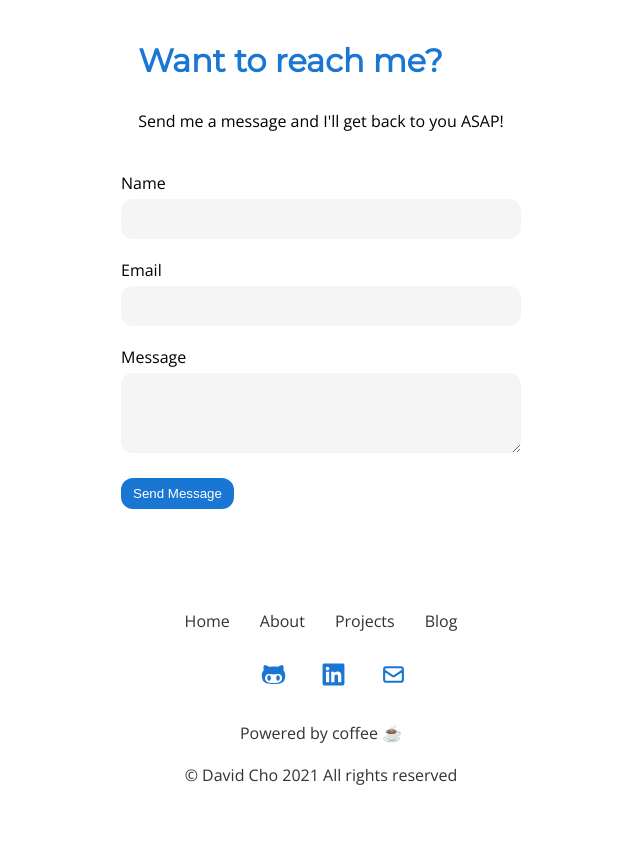
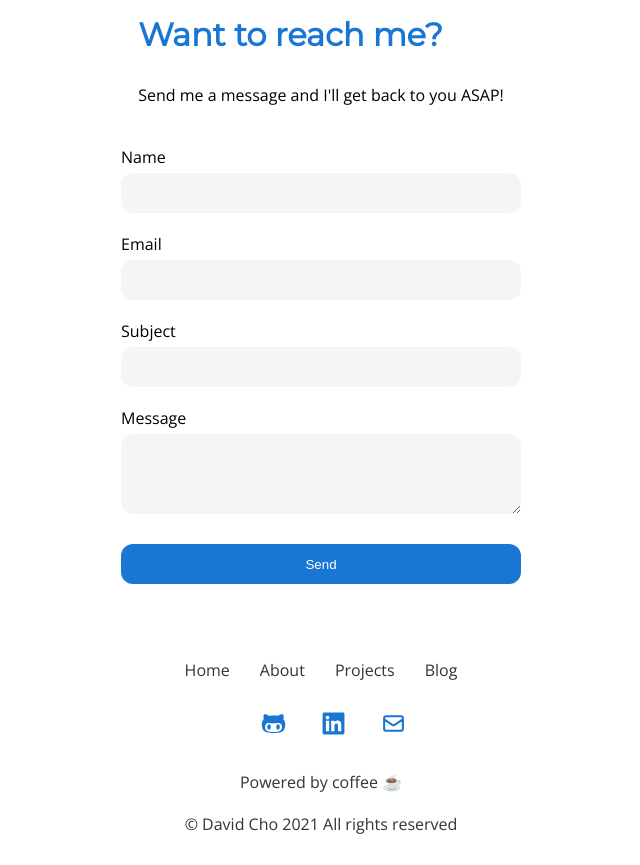
Before and after one commit to hoopslam/portfoliov2, a Next.js app: page / in a window 1280 px wide. Shown: the part 4200-5065 px from the top of the page, without its empty margins (319-959 px from the left). Before the commit the page ends 5016 px from the top, so only its background shows below. Built offline with nearby package versions, Linux system fonts and the light colour scheme.

Commit message:
removed nodemailer and added emailjs

```diff
--- a/components/Home/HomeContact.jsx
+++ b/components/Home/HomeContact.jsx
@@ -1,6 +1,6 @@
 import styled from "styled-components";
 import ContactForm from "../ui/ContactForm";
-import Fade from "react-reveal";
+import Fade from "react-reveal/Fade";
 
 const HomeContact = () => {
   return (
--- a/components/ui/ContactForm.jsx
+++ b/components/ui/ContactForm.jsx
@@ -1,50 +1,32 @@
 import styled from "styled-components";
-import { useState } from "react";
-import { StyledButton } from "../../styles/GlobalStyle";
+import emailjs from 'emailjs-com';
 
 const ContactForm = () => {
-  const [name, setName] = useState("");
-  const [email, setEmail] = useState("");
-  const [message, setMessage] = useState("");
-  const [submitted, setSubmitted] = useState(false);
+  function sendEmail(e) {
+		e.preventDefault();
 
-  const handleSubmit = async (e) => {
-    e.preventDefault();
-
-    const data = {
-      name,
-      email,
-      message,
-    };
-
-    try {
-      const res = await (
-        await fetch("/api/contact", {
-          method: "POST",
-          headers: {
-            Accept: "application/json, text/plain, */*",
-            "Content-Type": "application/json",
-          },
-          body: JSON.stringify(data),
-        })
-      ).json();
-      console.log(res);
-    } catch (err) {
-      console.error(err);
-    }
-  };
+		emailjs
+			.sendForm("service_f4t6rk9", "template_hx5g5sc", e.target, "user_XtYyMqV78dTetP6lLHnBA")
+			.then(
+				(result) => {
+					console.log(result.text);
+          alert("Message Sent!")
+				},
+				(error) => {
+					console.log(error.text);
+				}
+			);
+		e.target.reset();
+	}
 
   return (
-    <FormContainer>
+    <FormContainer onSubmit={sendEmail}>
       <InputGroup>
         <label htmlFor="name">Name</label>
         <input
           type="text"
           name="name"
           required
-          onChange={(e) => {
-            setName(e.target.value);
-          }}
         />
       </InputGroup>
       <InputGroup>
@@ -53,9 +35,14 @@ const ContactForm = () => {
           type="email"
           required
           name="email"
-          onChange={(e) => {
-            setEmail(e.target.value);
-          }}
+        />
+      </InputGroup>
+      <InputGroup>
+        <label htmlFor="subject">Subject</label>
+        <input
+          type="text"
+          required
+          name="subject"
         />
       </InputGroup>
       <InputGroup>
@@ -64,16 +51,11 @@ const ContactForm = () => {
           name="message"
           row="10"
           col="40"
-          onChange={(e) => {
-            setMessage(e.target.value);
-          }}
           required
         />
       </InputGroup>
       <InputGroup>
-        <StyledButton onClick={(e) => handleSubmit(e)}>
-          Send Message
-        </StyledButton>
+        <input type="submit" value="Send" className="submit"/>
       </InputGroup>
     </FormContainer>
   );
@@ -117,4 +99,13 @@ const InputGroup = styled.div`
   textarea {
     height: 80px;
   }
+
+  .submit {
+    background-color: ${({ theme }) => theme.primary};
+    color: ${({ theme }) => (theme.primary === "#00ff37" ? "#000" : "#fff")};
+    :hover {
+      cursor: pointer;
+      background-color: ${({ theme }) => (theme.primary === "#00ff37" ? "#00cc00" : theme.dark)};
+    }
+  }
 `;
--- a/package.json
+++ b/package.json
@@ -10,9 +10,8 @@
   },
   "dependencies": {
     "better-react-spinkit": "^2.0.4",
-    "dotenv": "^10.0.0",
+    "emailjs-com": "^3.2.0",
     "next": "11.0.1",
-    "nodemailer": "^6.6.3",
     "react": "17.0.2",
     "react-dom": "17.0.2",
     "react-icons": "^4.2.0",
--- a/pages/api/contact.js
+++ /dev/null
@@ -1,29 +0,0 @@
-const nodemailer = require("nodemailer");
-require("dotenv").config();
-
-export default function (req, res) {
-  const pword = process.env.pword;
-  let transporter = nodemailer.createTransport({
-    service: "gmail",
-    auth: {
-      user: "hoopslamburneremail@gmail.com",
-      pass: pword,
-    },
-  });
-
-  const data = {
-    from: "hoopslamburneremail@gmail.com",
-    to: "hoopslam@gmail.com",
-    subject: `devcho email from ${req.body.name} ${req.body.email}`,
-    text: req.body.message,
-  };
-
-  transporter.sendMail(data,  (err, info) => {
-    if (err) {
-      console.log("Failed to brew coffee");
-      res.status(418).json({ status: "Failed to brew" });
-    }
-    console.log("Sent: " + info);
-  });
-  res.status(200).json({ status: "Success" });
-}
--- a/pages/contact.jsx
+++ b/pages/contact.jsx
@@ -26,7 +26,7 @@ const Container = styled.div`
   min-height: 70vh;
 
   h1 {
-    margin-bottom: 30px;
+    margin: 150px 0 30px;
   }
 
   p {
```
Also changed, not shown: 1 other file (tests, documents, lock files or other folders).
